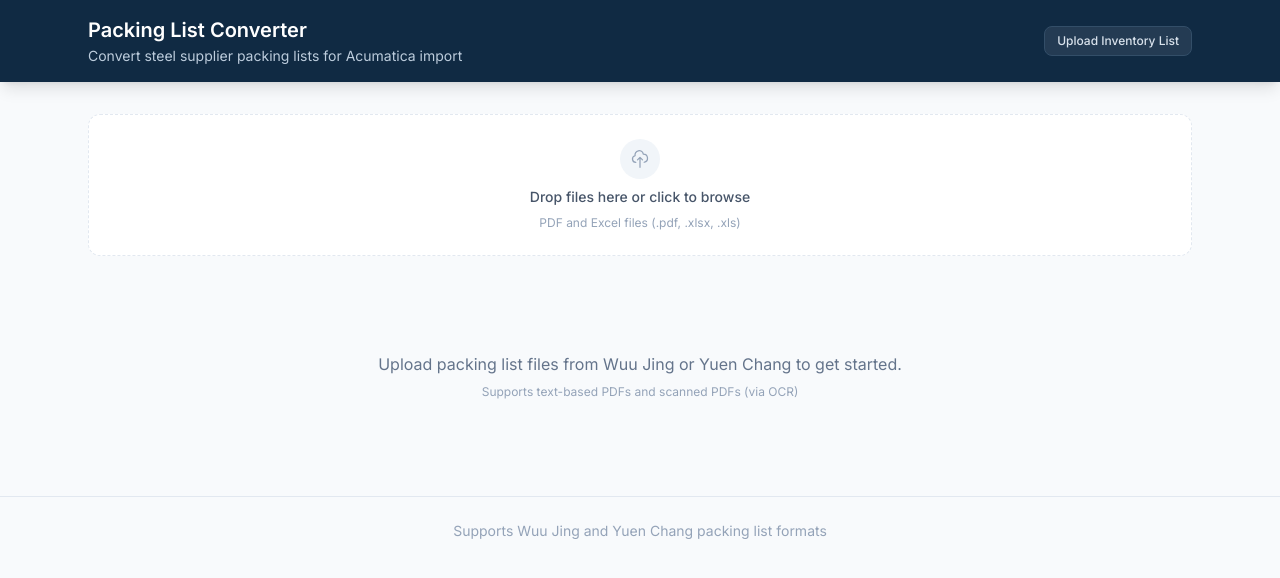
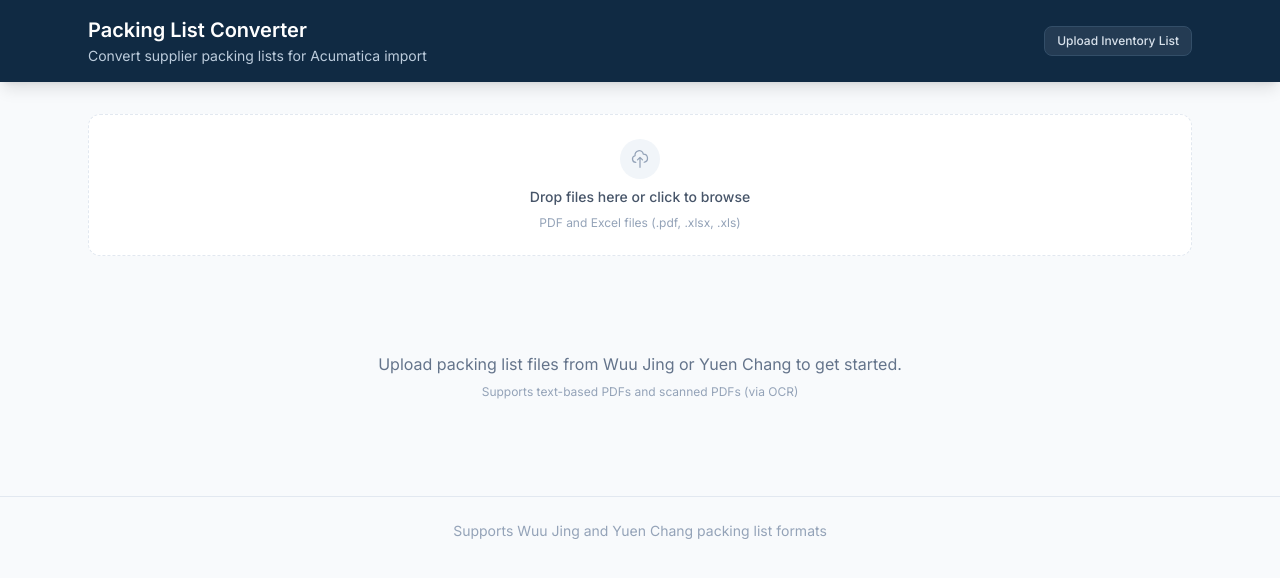
Before and after one commit to michaelbenjaminkahn-ship-it/packing-converter, a React (Vite) app: page / in a window 1280 px wide. Shown: the top 578 px of the page. Built offline with nearby package versions, Linux system fonts and the light colour scheme.

Commit message:
Remove 'steel' from header subtitle

```diff
--- a/src/App.tsx
+++ b/src/App.tsx
@@ -382,7 +382,7 @@ function App() {
                 Packing List Converter
               </h1>
               <p className="text-sm text-navy-200 mt-0.5">
-                Convert steel supplier packing lists for Acumatica import
+                Convert supplier packing lists for Acumatica import
               </p>
             </div>
             <div className="flex items-center gap-3">
```
